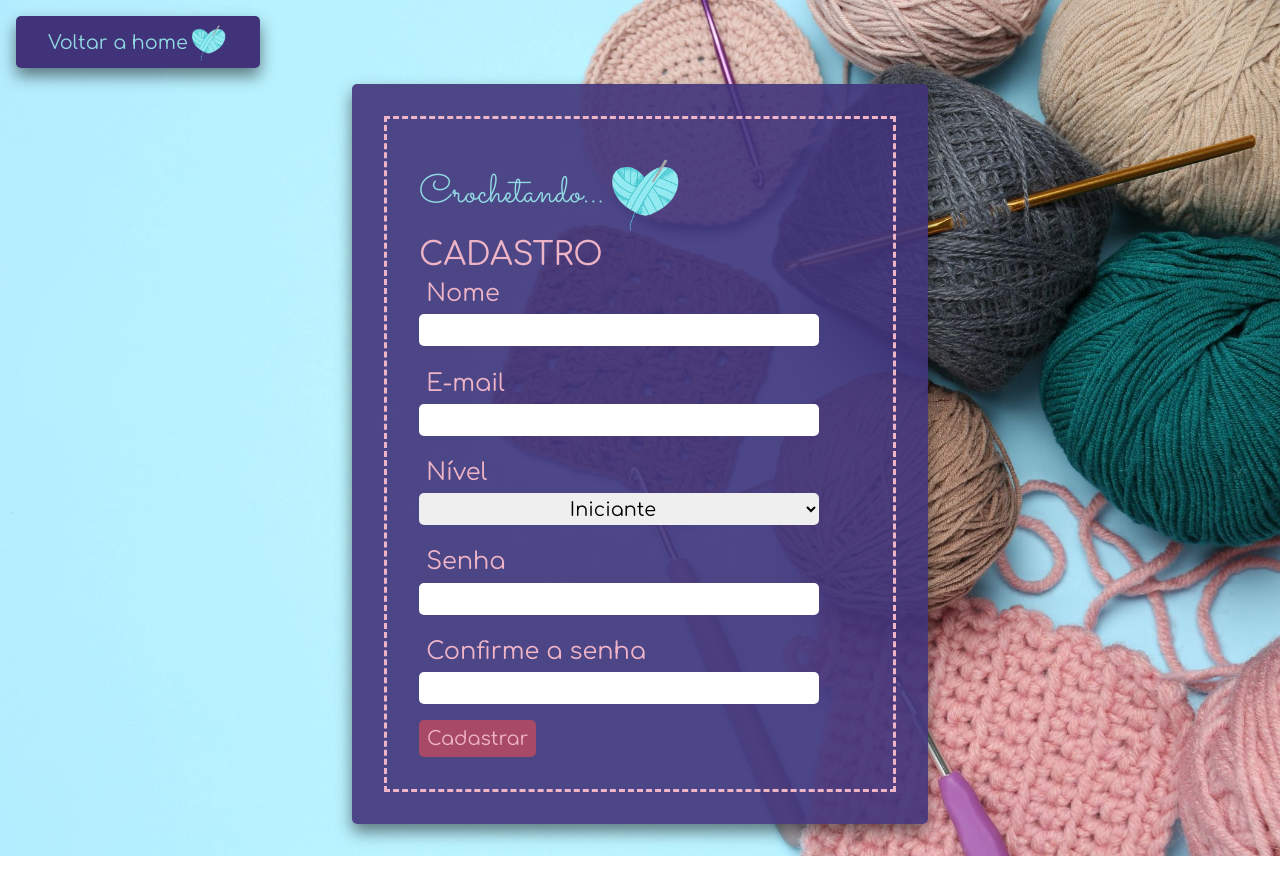
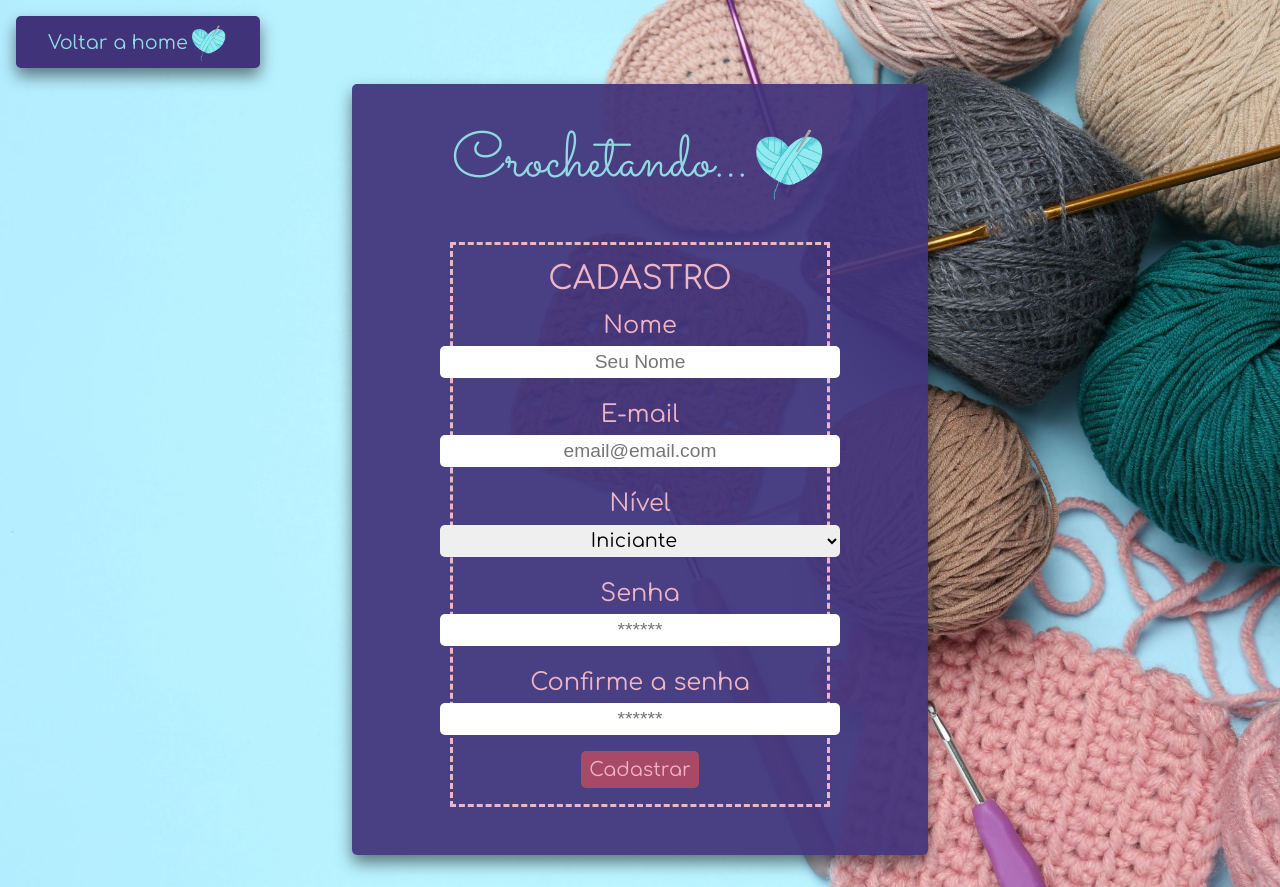
Before and after one commit to AikoJu/Projeto-Individual-2023, a plain HTML site: page projeto/public/site/cadastro.html in a window 1280 px wide. Before the commit the page ends 856 px from the top, so only its background shows below. Drawn offline with Linux system fonts and the light colour scheme.

Commit message:
Tela cadastro

```diff
--- a/css/cadastro.css
+++ b/projeto/public/css/cadastro.css
@@ -1,6 +1,5 @@
 @import url('https://fonts.googleapis.com/css?family=Sacramento');
 @import url('https://fonts.googleapis.com/css?family=Comfortaa');
-
 
 :root{
     --rosa: #f0b4c7;
@@ -56,6 +55,10 @@ body {
     color: var(--rosa);
     background-color: var(--verde);
 }
+
+
+
+
 .container{
     display: flex;
     justify-content: center;
@@ -67,44 +70,56 @@ body {
     border-radius: 5px;
     height: fit-content;
     width: 45%;
-    background-color: rgba(65, 51, 122, 0.9);
+    background-color: rgba(65, 51, 122, .93);
     margin: 2rem;
     margin-top: 0 ;
-    padding: 2rem ;
+    padding: 1rem ;
     display: flex;
     flex-direction: column;
     align-items: center;
     box-shadow: 0 .5rem 1rem rgba(0, 0, 0, .5);
 }
 
-.container .form .logo{
+.container .form .costura {
+    border-style: dashed;
+    border-color: var(--rosa);
+    height: fit-content;
+    width: 70%;
+    margin: 2rem;
+    padding: 1rem ;
+    display: flex;
+    flex-direction: column;
+    align-items: center;
+}
+
+.logo{
     display: flex;
     align-items: center;
     font-family: 'Sacramento';
-    font-size: 2.5rem;
+    font-size: 4rem;
     color: var(--verdeClaro);
-    margin-bottom: 0;
+   margin-top: 1rem;
 }
-.container .form .logo img{
+.logo img{
     width: 5rem;
 }
 
 
-.container .form .costura .titulo{
+.titulo{
     font-family: 'Comfortaa';
     font-size: 2rem;
     color: var(--rosa);
     margin-bottom: 0.5rem;
 }
 
-.container .form .costura .dados{
+.dados{
     font-family: 'Comfortaa';
     font-size: 1.5rem;
     color: var(--rosa);
     margin: 0.3em;
 }
 
-.container .form .costura input{
+.costura input{
     width: 25rem;
     height: 2rem;
     font-size: 1.2rem;
@@ -113,8 +128,7 @@ body {
     margin-bottom: 1rem;
 }
 
-
-.container .form .costura select{
+ .costura select{
     width: 25rem;
     height: 2rem;
     font-size: 1.2rem;
@@ -123,11 +137,7 @@ body {
     text-align:center;
     margin-bottom: 1rem;
 }
-.container .costura{
-    border-style: dashed;
-    border-color: var(--rosa);
-    padding: 2rem;
-}
+
 
 button{
     padding: 0.5rem;
--- a/site/cadastro.html
+++ b/projeto/public/site/cadastro.html
@@ -6,31 +6,40 @@
     <meta name="viewport" content="width=device-width, initial-scale=1.0">
     <link rel="shortcut icon" href="../assets/img/image-removebg-preview.png">
     <link rel="stylesheet" href="../css/cadastro.css">
+    <script src="../js/cadastro.js"></script>
+    <script src="./js/funcoes.js"></script>
     <title>Crochetando... | Cadastro</title>
 </head>
 <body>
         <a href="index.html"><button class="voltar" >Voltar a home <img src="../assets/img/image-removebg-preview.png"></button> </a>
 
+
     <div class="container">
         <div class="form">
+            <p class="logo">Crochetando...<img src="../assets/img/image-removebg-preview.png" ></p>
             <div class="costura">
-            <p class="logo">Crochetando...<img src="../assets/img/image-removebg-preview.png" ></p>
+
             <p class="titulo">CADASTRO</p>
-            <p class="dados">Nome </p>
-            <input id="inputNome">
-            <p class="dados">E-mail</p>
-            <input id="inputEmail">
+
+            <p class="dados">Nome</p>
+            <input id="inputNome" placeholder="Seu Nome">
+
+            <p class="dados" >E-mail</p>
+            <input id="inputEmail" placeholder="email@email.com">
+
             <p class="dados">Nível</p>
             <select class="select" id="selectNivel">
                 <option value="iniciante">Iniciante</option>
                 <option value="intermediario">Intermediária(o)</option>
                 <option value="experiente">Experiente</option>
             </select>
+
             <p class="dados">Senha</p>
-            <input id="inputSenha">
+            <input id="inputSenha" placeholder="******" type="password">
+
             <p class="dados">Confirme a senha</p>
-            <input id="inputSenha">
-            <button>
+            <input id="inputSenhaConfirmacao" placeholder="******" type="password">
+            <button onclick="cadastrar()">
                 Cadastrar
             </button>
             </div>
@@ -40,3 +49,4 @@
 
 </body>
 </html>
+<script>
```
Also changed, not shown: package.json (deleted, +0 -10 lines), projeto/public/site/index.html (renamed from site/index.html, +6 -4 lines), README.md (deleted), projeto/public/assets/img/image-removebg-preview.png (renamed from assets/img/image-removebg-preview.png), projeto/public/assets/img/imgBack.jpg (renamed from assets/img/imgBack.jpg), projeto/public/assets/img/loading.gif (added), projeto/public/css/style.css (renamed from css/style.css), projeto/public/site/login.html (renamed from site/login.html), 2 other files.
